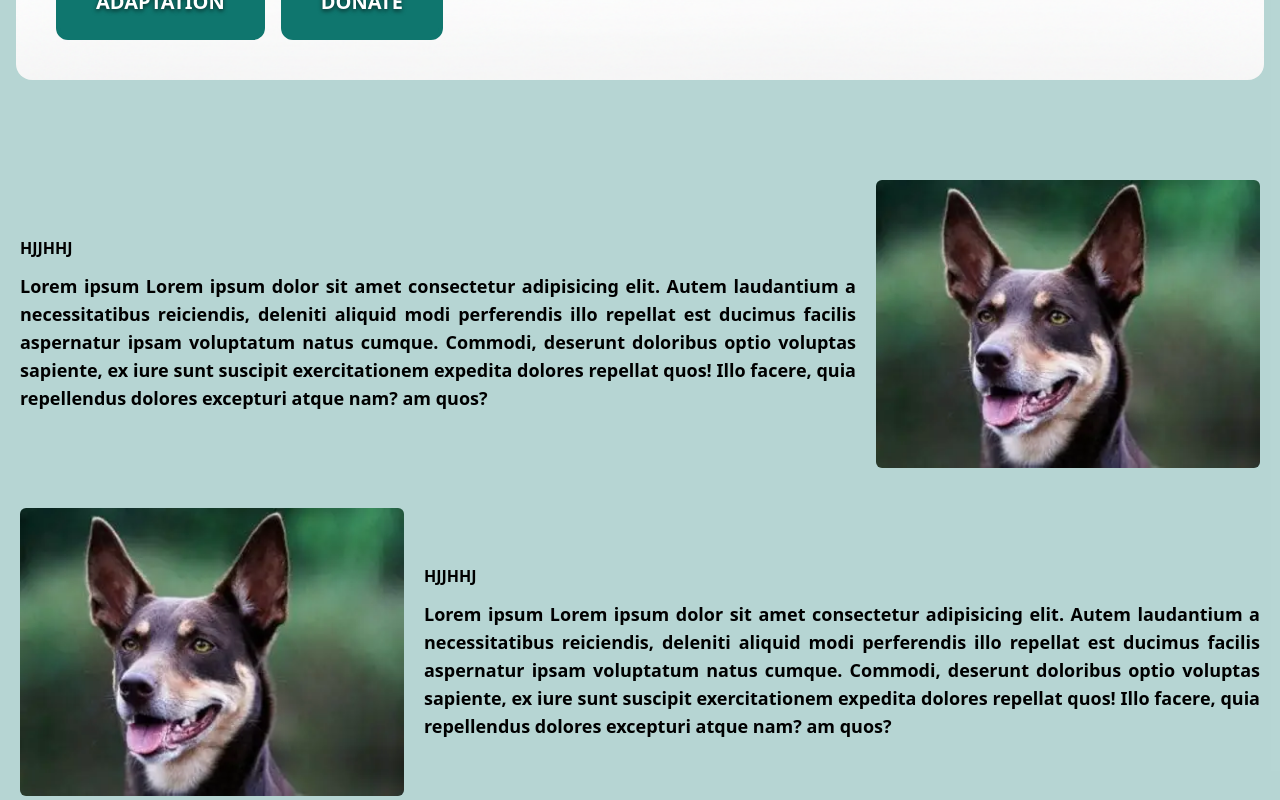
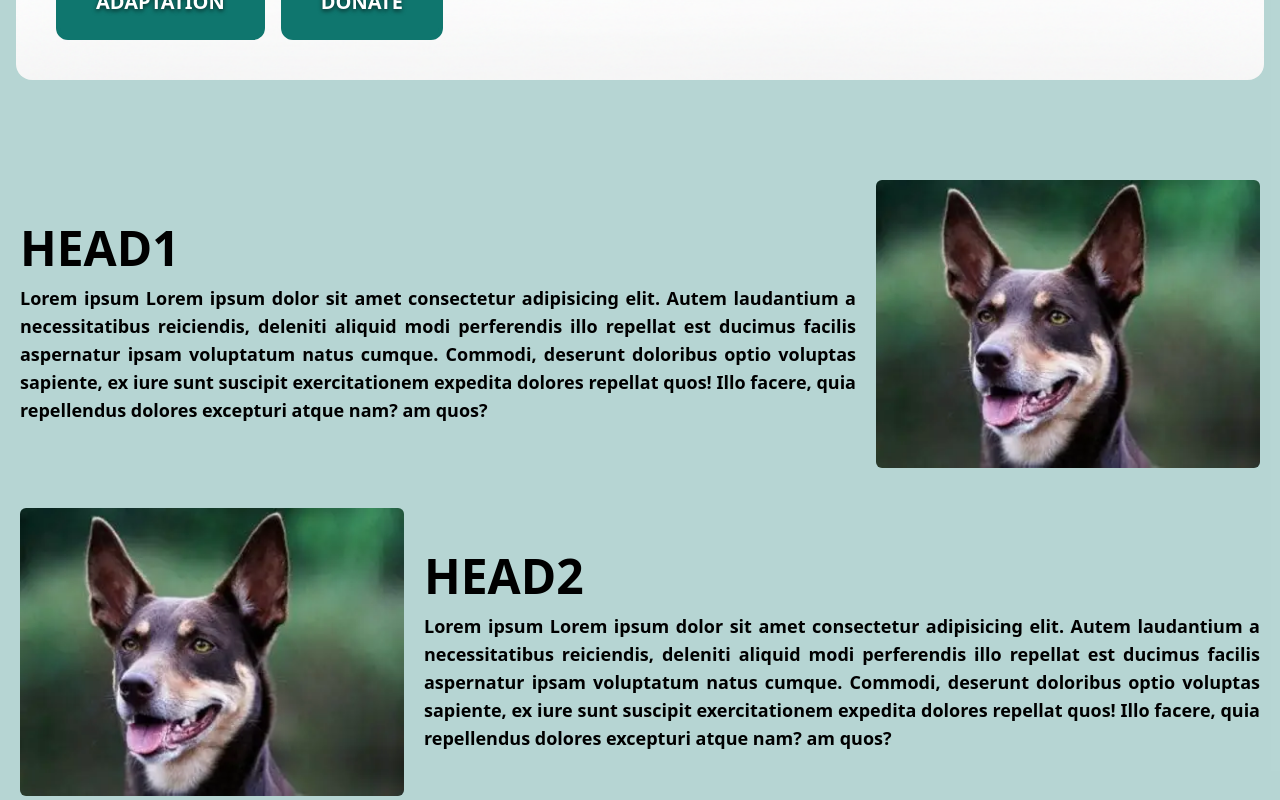
Before and after one commit to Sudharsan-R23/Pet-Adoption, a React (Vite) app: page / in a window 1280 px wide. Shown: the part 500-1300 px from the top of the page. Built offline with nearby package versions, Linux system fonts and the light colour scheme.

Commit message:
Refacter

```diff
--- a/src/Components/Home.jsx
+++ b/src/Components/Home.jsx
@@ -44,7 +44,7 @@ export default function Home() {
           <div className={`m-5 flex  `}>
             <div className={`flex justify-center items-center gap-5 ${styles.InPara} `}>
               <div className={` ${styles.InParaTXT}`}>
-                <h1 className={`mb-3 font-semibold uppercase `}>hjjhhj</h1>
+                <h1 className={`mb-3 font-semibold uppercase text-5xl`}>HEAD1</h1>
                 <p className="text-justify text-lg font-semibold">Lorem ipsum Lorem ipsum dolor sit amet consectetur adipisicing elit. Autem laudantium a necessitatibus reiciendis, deleniti aliquid modi perferendis illo repellat est ducimus facilis aspernatur ipsam voluptatum natus cumque. Commodi, deserunt doloribus optio voluptas sapiente, ex iure sunt suscipit exercitationem expedita dolores repellat quos! Illo facere, quia repellendus dolores excepturi atque nam? am quos?</p>
               </div>
 
@@ -68,7 +68,7 @@ export default function Home() {
               </div>
 
               <div className={` ${styles.InParaTXT}`}>
-                <h1 className={`mb-3 font-semibold uppercase `}>hjjhhj</h1>
+                <h1 className={`mb-3 font-semibold uppercase text-5xl`}>HEAD2</h1>
                 <p className="text-justify text-lg font-semibold">Lorem ipsum Lorem ipsum dolor sit amet consectetur adipisicing elit. Autem laudantium a necessitatibus reiciendis, deleniti aliquid modi perferendis illo repellat est ducimus facilis aspernatur ipsam voluptatum natus cumque. Commodi, deserunt doloribus optio voluptas sapiente, ex iure sunt suscipit exercitationem expedita dolores repellat quos! Illo facere, quia repellendus dolores excepturi atque nam? am quos?</p>
               </div>
 
```
